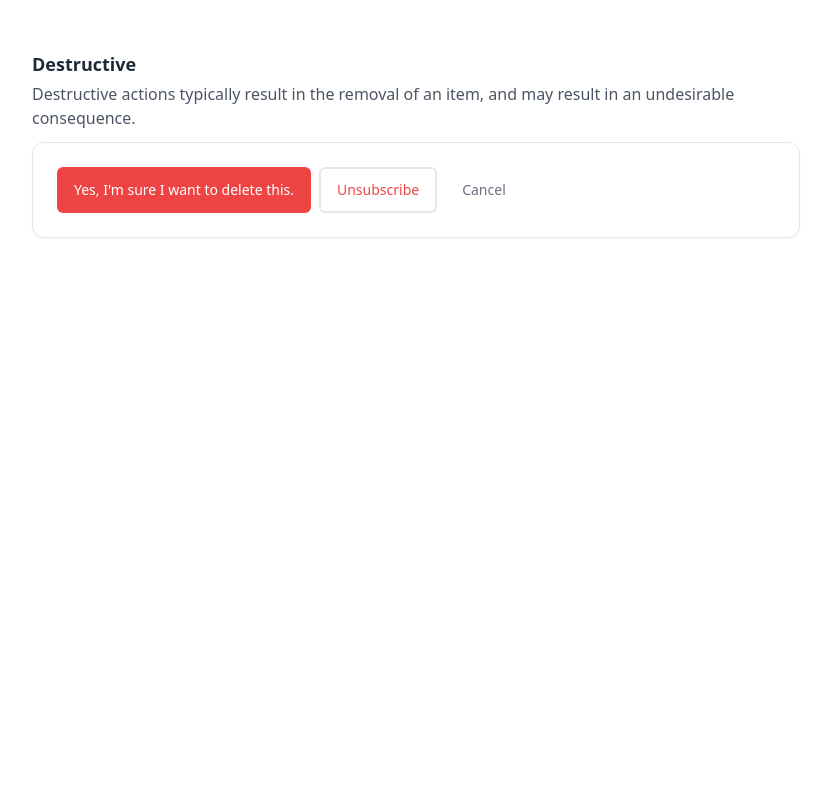
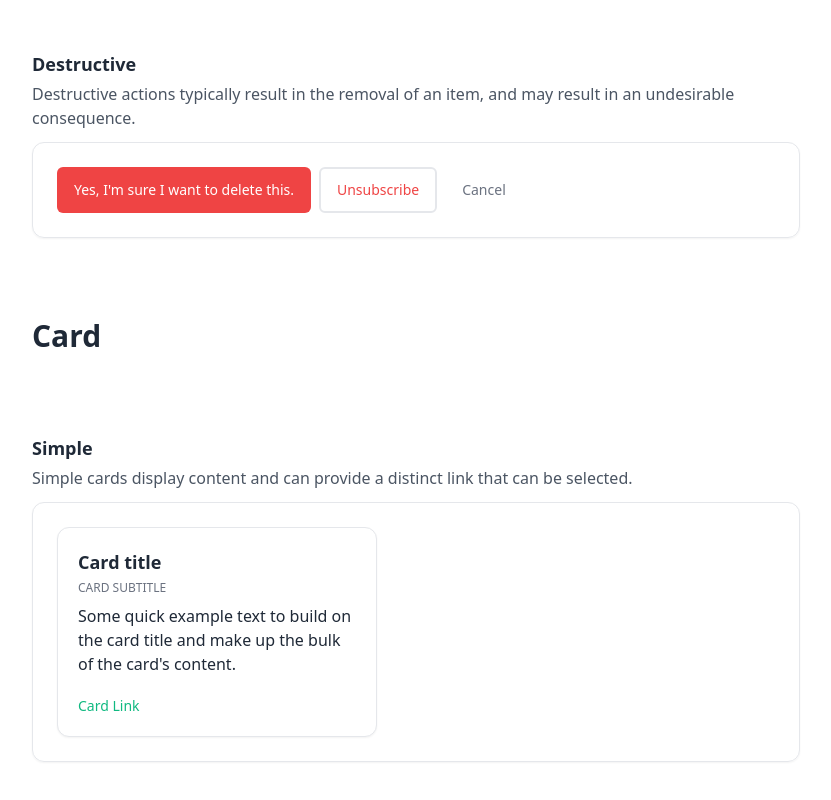
Before and after one commit to Ohsarsour/UI-Components, a React (Vite) app: page / in a window 1280 px wide. Shown: the part 1129-1929 px from the top of the page, without its empty margins (224-1055 px from the left). Before the commit the page ends 1407 px from the top, so only its background shows below. Built offline with nearby package versions, Linux system fonts and the light colour scheme.

Commit message:
Added simple card

```diff
--- a/src/App.tsx
+++ b/src/App.tsx
@@ -2,6 +2,7 @@ import { Section } from "./components/site/Section"
 import { Container } from "./components/site/Container"
 import { Layout } from "./components/site/Layout"
 import { Button } from "./components/library/Button"
+import { ContentCard } from "./components/library/Card"
 export default function App() {
 	return (
 
@@ -208,7 +209,33 @@ export default function App() {
 			</Container>
 
 
+			<Container
+				title="Card"
+				description=""
+			>
 
+
+				<Section
+					title="Simple"
+					description="Simple cards display content and can provide a distinct link that can be selected."
+				>
+					{/* Simple card */}
+					<ContentCard
+						title="Card title"
+						subtitle="Card subtitle"
+						plaintext="Some quick example text to build on the card title and make up the bulk of the card's content."
+						link={
+							{
+								url: "#",
+								text: "Card Link"
+							}
+						}
+					></ContentCard>
+				</Section>
+
+
+
+			</Container>
 
 		</Layout>
 
--- a/src/components/library/Card.tsx
+++ b/src/components/library/Card.tsx
@@ -47,6 +47,7 @@ export const ContentCard = ({
     children?: React.ReactNode
 }) => {
     return (
+        <CardContainer>
             <div className="flex flex-col p-4 md:p-5">
                 {title && <h3 className="text-lg font-bold text-gray-800">{title}</h3>}
                 {subtitle && (
@@ -64,6 +65,7 @@ export const ContentCard = ({
                     </a>
                 )}
             </div>
+        </CardContainer>
     )
 }
 
```
Lines whose indentation alone changed are shown as unchanged.
